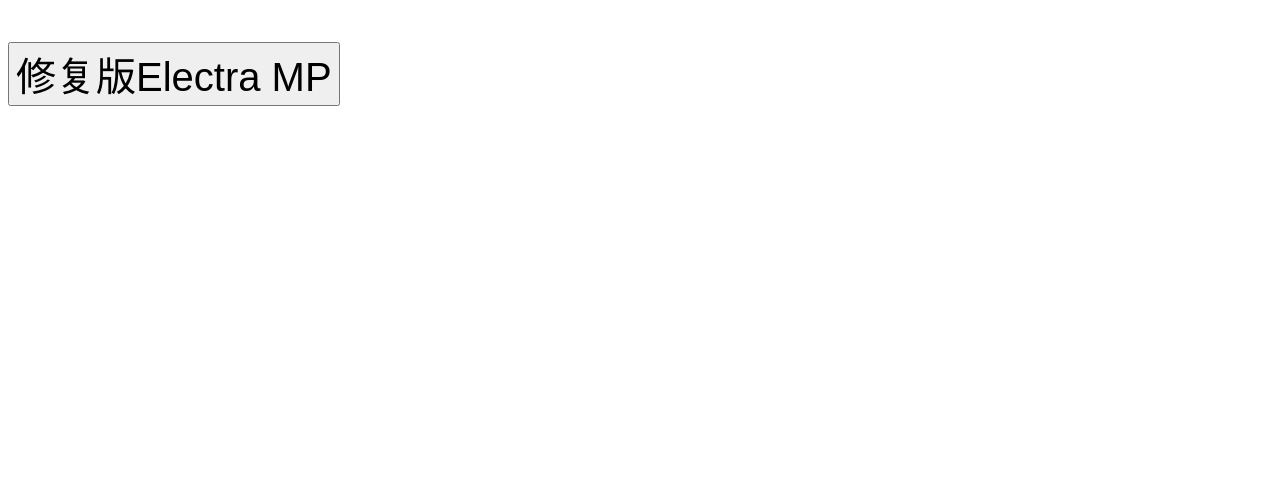
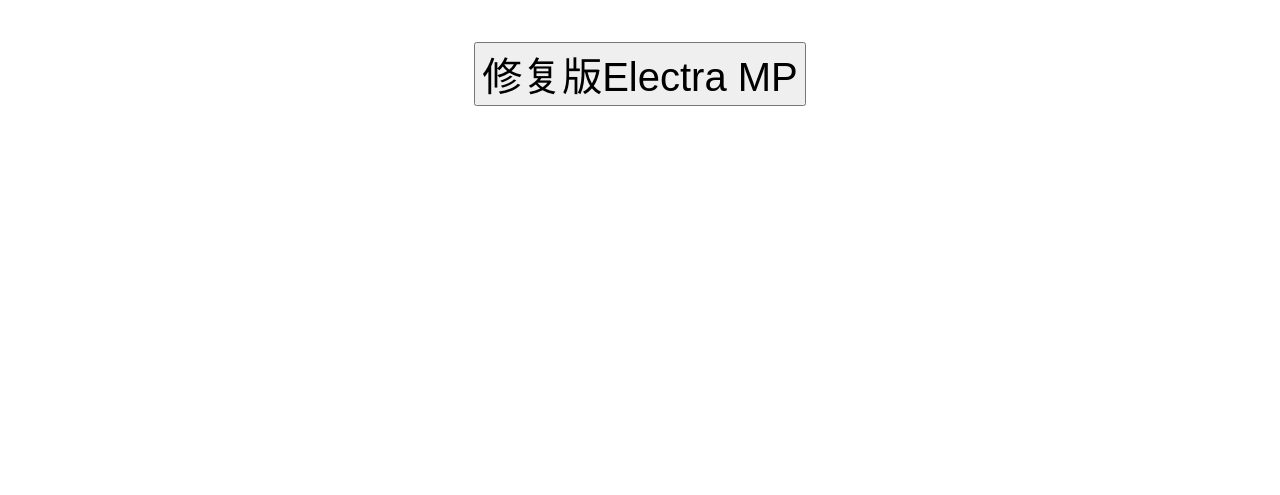
Before and after one commit to zwsn/zwsn.github.io, a plain HTML site: page down/1131mp.html in a window 1280 px wide. Shown: the part 305-800 px from the top of the page. Drawn offline with Linux system fonts and the light colour scheme.

Commit message:
Update 1131mp.html

```diff
--- a/down/1131mp.html
+++ b/down/1131mp.html
@@ -19,7 +19,7 @@
 <p>&nbsp;</p>
 <h1 align="center">关注公众号：知网少年</h1>
 <p>&nbsp;</p>
-<p>
+<p align="center" style="color: red">
 <button onclick="download()" style="font-size:40px">修复版Electra MP</button>
 </p>
 <p>&nbsp;</p>
```
